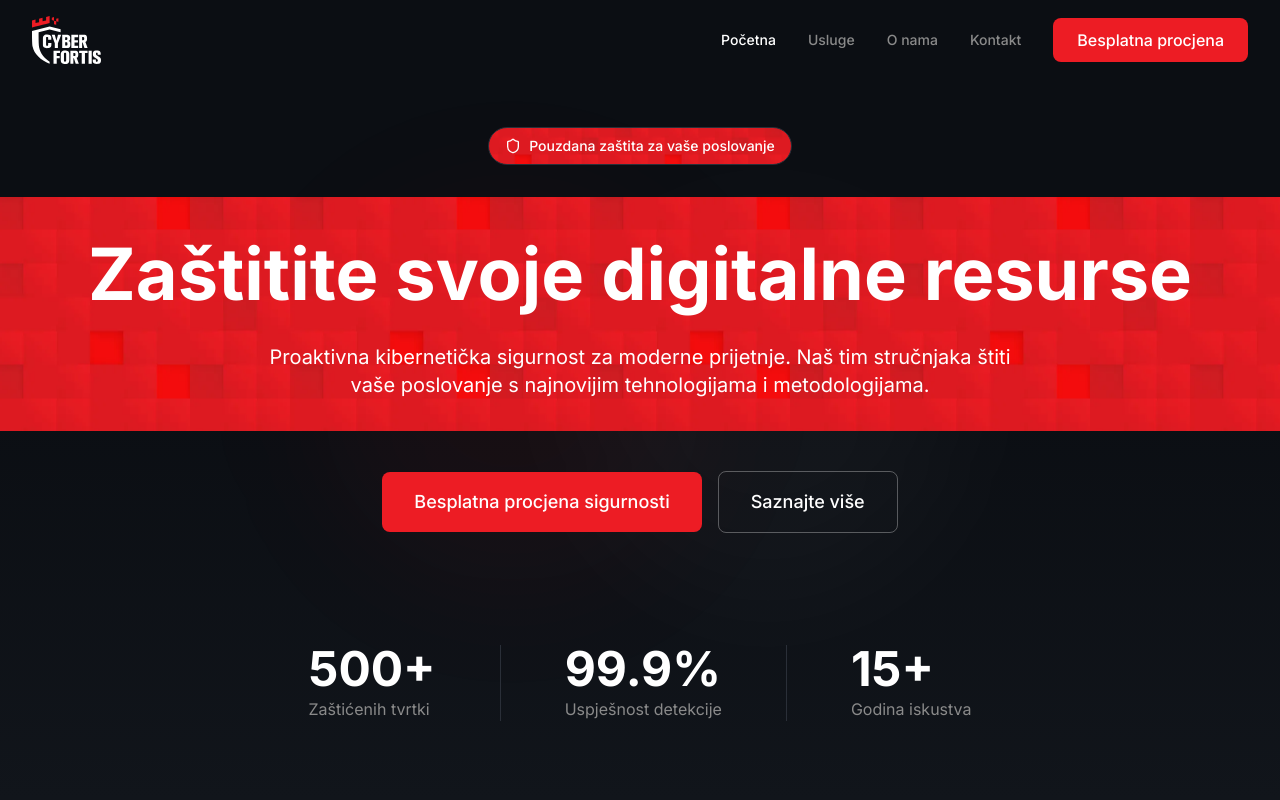
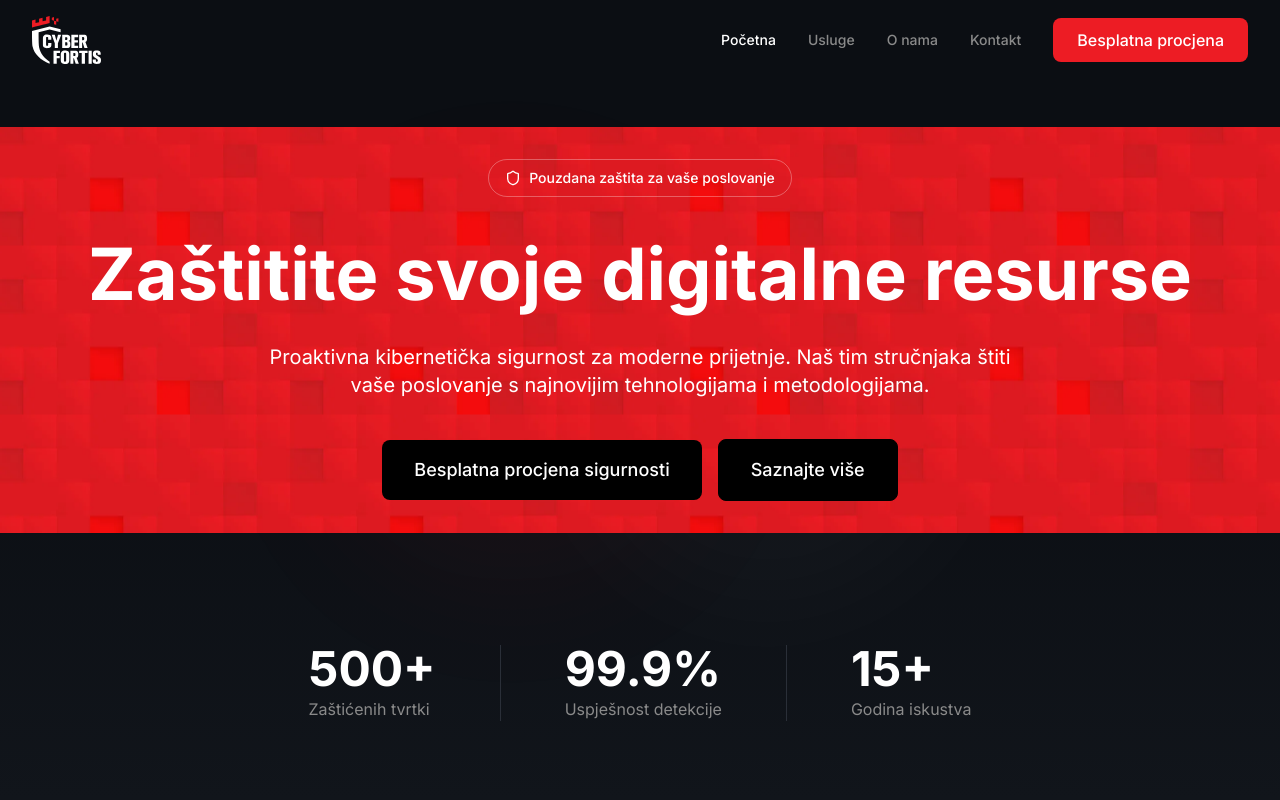
Before and after one commit to Nikola-Obradovic/CyberFortis, a React (Vite) app: page / in a window 1280 px wide. Shown: the top 800 px of the page. Built offline with nearby package versions, Linux system fonts and the light colour scheme.

Commit message:
banner fix

```diff
--- a/src/components/sections/Hero.tsx
+++ b/src/components/sections/Hero.tsx
@@ -70,21 +70,19 @@ export default function Hero() {
       <div className="absolute bottom-1/4 right-1/4 w-96 h-96 bg-white/3 rounded-full blur-3xl" />
 
       <div className="relative z-10 max-w-7xl mx-auto px-4 sm:px-6 lg:px-8 text-center pt-20">
-        {/* Badge */}
-        <div
-          className="inline-flex items-center gap-2 border border-border rounded-full px-4 py-2 mb-8 bg-repeat bg-center"
-          style={{ backgroundImage: `url(${redCubes})`, backgroundSize: '150px auto' }}
-        >
-          <Shield className="w-4 h-4 text-white" />
-          <span className="text-sm text-white font-medium">Pouzdana zaštita za vaše poslovanje</span>
-        </div>
-
-        {/* Main Headline + Subheadline with red cubes background */}
+        {/* Badge + Headline + CTAs with red cubes background */}
         <div className="relative py-8">
           <div
             className="absolute top-0 left-1/2 -translate-x-1/2 w-screen h-full bg-repeat bg-center pointer-events-none"
             style={{ backgroundImage: `url(${redCubes})`, backgroundSize: '300px auto' }}
           />
+
+          {/* Badge */}
+          <div className="relative inline-flex items-center gap-2 border border-white/30 rounded-full px-4 py-2 mb-8">
+            <Shield className="w-4 h-4 text-white" />
+            <span className="text-sm text-white font-medium">Pouzdana zaštita za vaše poslovanje</span>
+          </div>
+
           <h1 className="relative text-4xl sm:text-5xl md:text-6xl lg:text-7xl font-bold text-white mb-6 leading-tight">
             Zaštitite svoje digitalne resurse
           </h1>
@@ -93,18 +91,18 @@ export default function Hero() {
             Proaktivna kibernetička sigurnost za moderne prijetnje. Naš tim stručnjaka
             štiti vaše poslovanje s najnovijim tehnologijama i metodologijama.
           </p>
-        </div>
 
           <div className="h-10" />
 
           {/* CTAs */}
-        <div className="flex flex-col sm:flex-row gap-4 justify-center items-center">
-          <Button href="/kontakt" size="lg" scrollToForm>
+          <div className="relative flex flex-col sm:flex-row gap-4 justify-center items-center">
+            <Button href="/kontakt" size="lg" scrollToForm className="!bg-black !text-white hover:!bg-black/80 !border-0">
               Besplatna procjena sigurnosti
             </Button>
-          <Button href="/usluge" variant="outline" size="lg">
+            <Button href="/usluge" variant="outline" size="lg" className="!bg-black !text-white !border-black hover:!bg-black/80">
               Saznajte više
             </Button>
+          </div>
         </div>
 
       </div>
```
Lines whose indentation alone changed are shown as unchanged.
